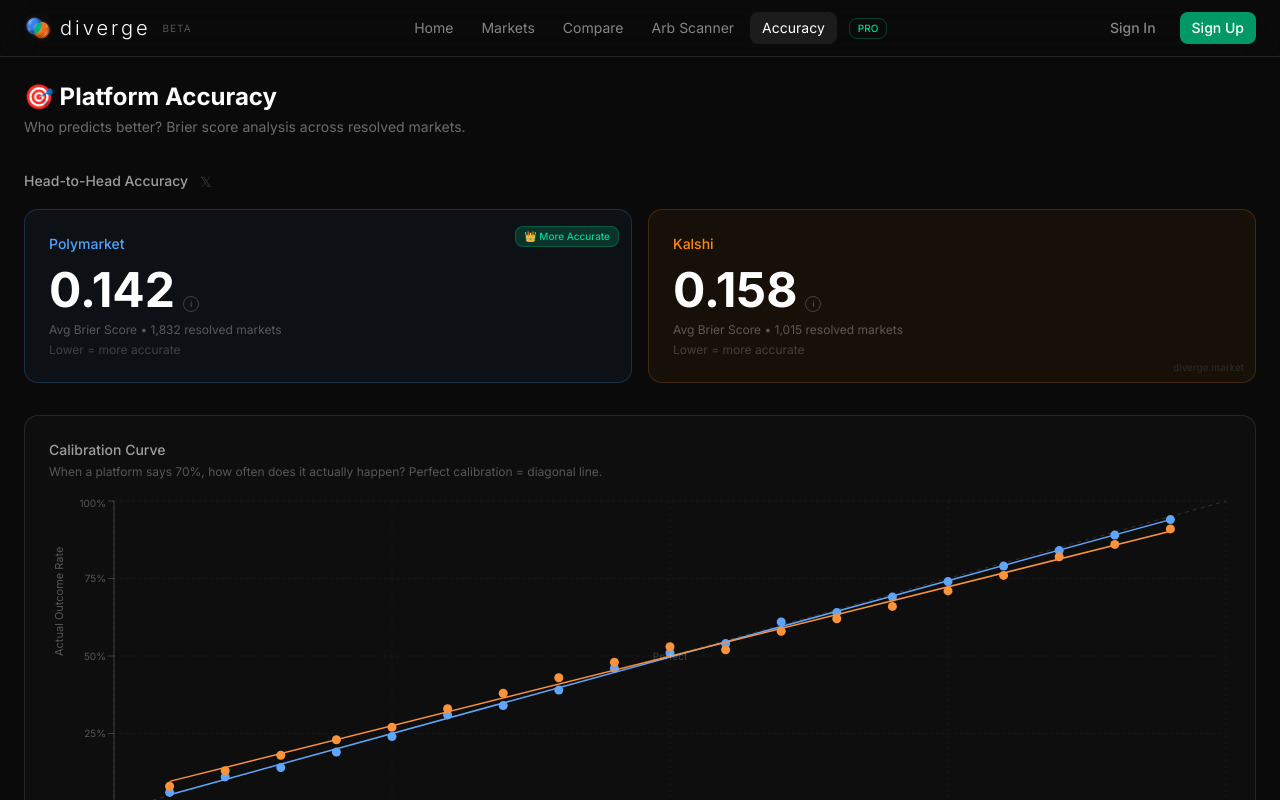
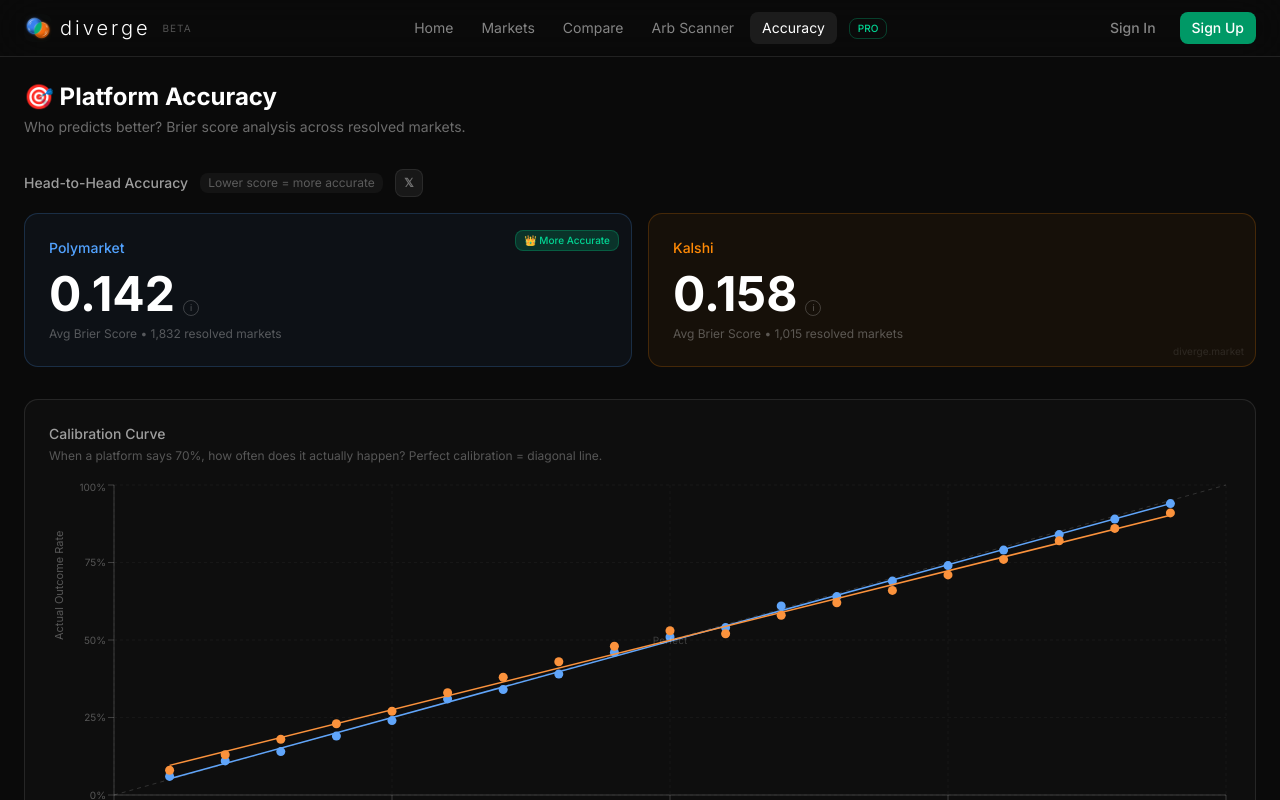
Before and after one commit to zaenakai/diverge, a Next.js app in the folder packages/web/: page /accuracy in a window 1280 px wide. Shown: the top 800 px of the page. Built offline with nearby package versions, Linux system fonts and the light colour scheme.

Commit message:
fix: X share button visibility (bg + border), prominent 'lower = better' label

```diff
--- a/packages/web/app/accuracy/page.tsx
+++ b/packages/web/app/accuracy/page.tsx
@@ -156,10 +156,10 @@
   return (
     <button
       onClick={() => shareToX(text)}
-      className={`text-white/20 hover:text-white/60 transition-colors ${className}`}
+      className={`inline-flex items-center justify-center w-7 h-7 rounded-md bg-white/[0.06] border border-white/[0.08] text-white/40 hover:text-white hover:bg-white/[0.12] transition-all ${className}`}
       aria-label="Share to X"
     >
-      <span className="text-sm">𝕏</span>
+      <span className="text-xs font-bold">𝕏</span>
     </button>
   );
 }
@@ -223,6 +223,7 @@
       <div className="relative">
         <div className="flex items-center gap-3 mb-4">
           <h2 className="text-sm font-medium text-white/60">Head-to-Head Accuracy</h2>
+          <span className="text-xs text-white/30 bg-white/[0.04] px-2 py-0.5 rounded-md">Lower score = more accurate</span>
           <XShareButton text={headToHeadShareText} />
         </div>
         <div className="grid grid-cols-1 sm:grid-cols-2 gap-4">
@@ -244,7 +245,6 @@
             <div className="text-xs text-white/30 mt-2">
               Avg Brier Score • {overallBrier.polymarketResolved.toLocaleString()} resolved markets
             </div>
-            <div className="text-xs text-white/20 mt-1">Lower = more accurate</div>
           </div>
           <div className="rounded-xl border border-orange-400/20 bg-orange-400/5 p-6 relative overflow-hidden">
             <div className="absolute top-3 right-3">
@@ -264,7 +264,6 @@
             <div className="text-xs text-white/30 mt-2">
               Avg Brier Score • {overallBrier.kalshiResolved.toLocaleString()} resolved markets
             </div>
-            <div className="text-xs text-white/20 mt-1">Lower = more accurate</div>
           </div>
         </div>
         {/* Watermark for screenshots */}
```
